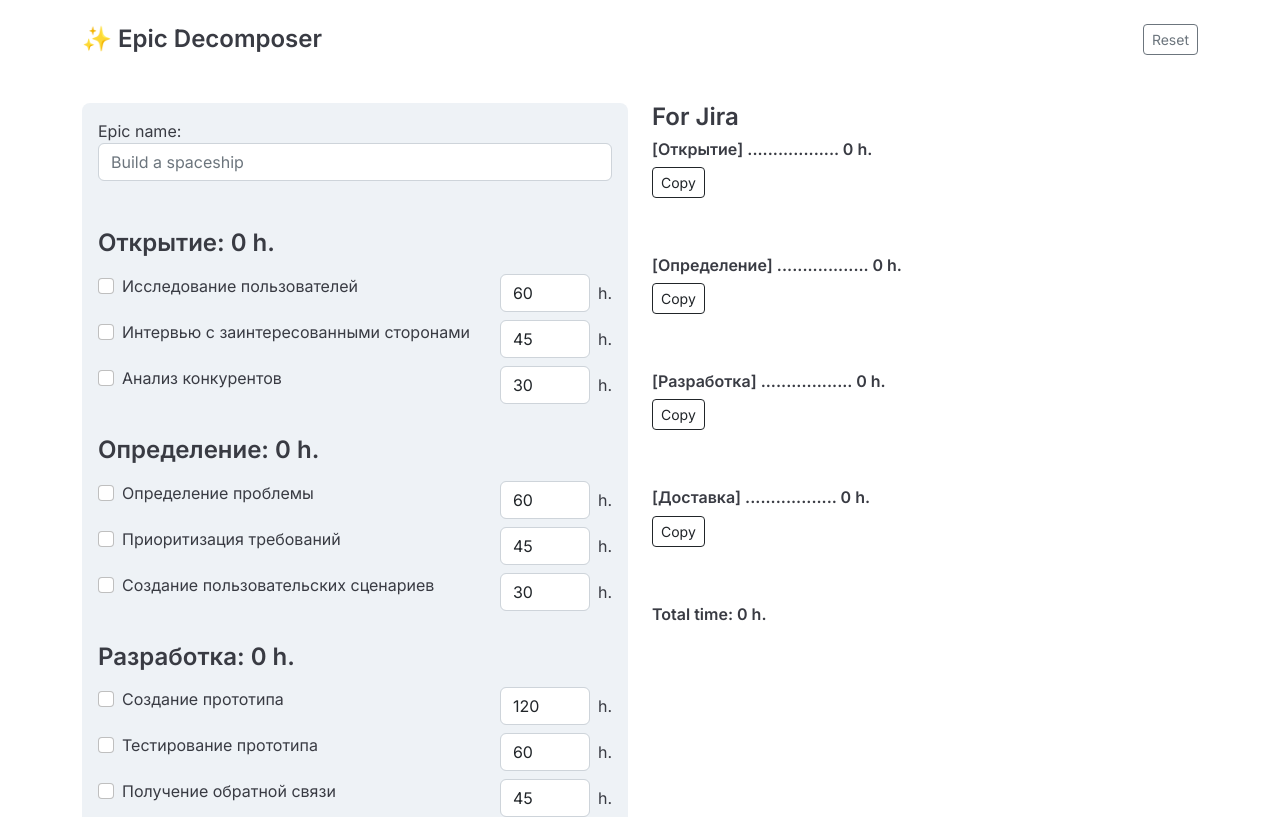
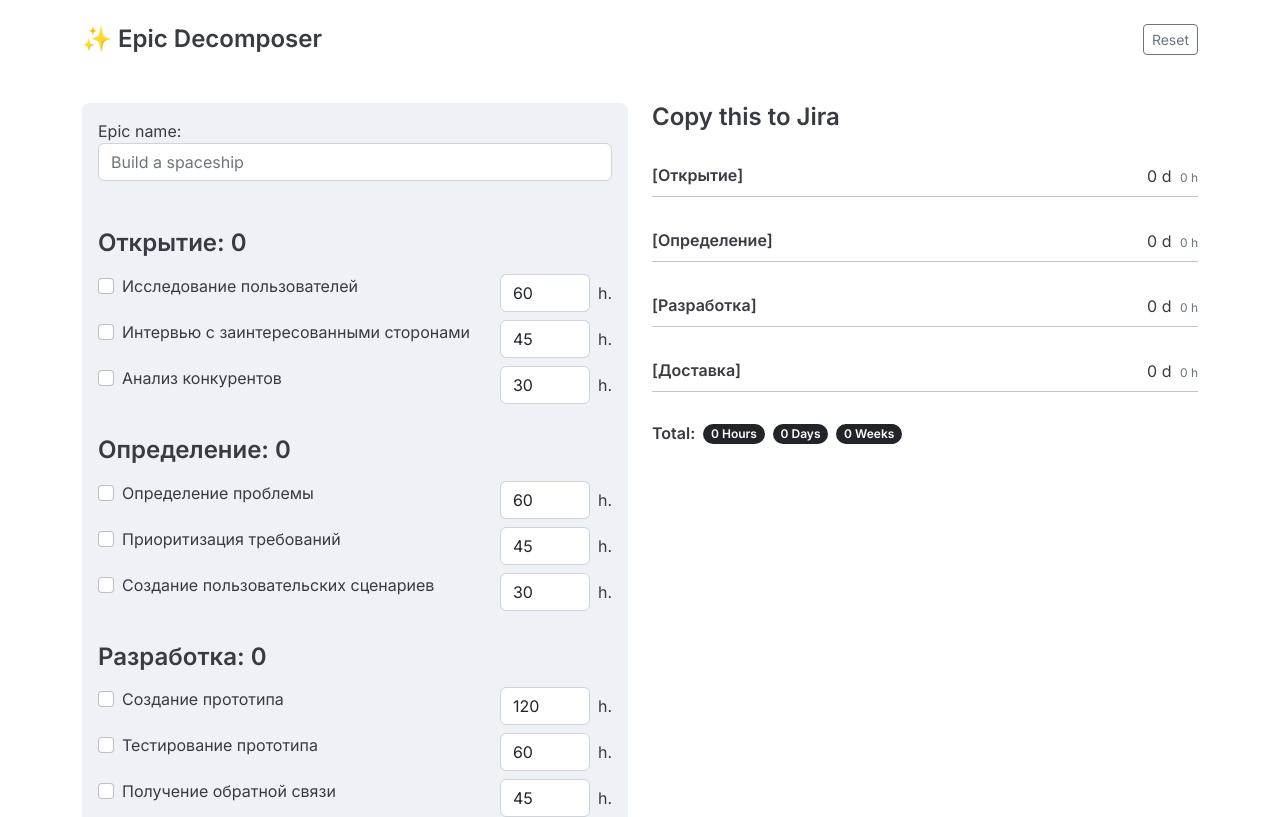
Before and after one commit to vasiliy-dudin/epic-decomposer, a Vue app: page / in a window 1280 px wide. Shown: the top 817 px of the page. Built offline with nearby package versions, Linux system fonts and the light colour scheme.

Commit message:
Добавляет оценку в днях/неделях, улучшает стили

```diff
--- a/src/App.vue
+++ b/src/App.vue
@@ -31,7 +31,7 @@
 						:key="'stage' + stageIndex"
 					>
 						<h4>
-							{{ stage.name }}: {{ stageTotalTime(stage) }} h.
+							{{ stage.name }}: {{ stageTotalTime(stage) }}
 						</h4>
 						<div
 							class="task-item"
@@ -49,30 +49,35 @@
 				</div>
 			</div>
 			<div class="col-md-6 results">
-				<h4>For Jira</h4>
+				<h4>Copy this to Jira</h4>
 				<div
 					v-for="(stage, index) in stages"
 					:key="'result' + index"
 					class="output-stage"
 				>
-					<h6>
-						[{{ stage.name }}] {{ epicName }} ..................
-						{{ stageTotalTime(stage) }} h.
-					</h6>
-					<button
-						class="btn btn-sm btn-outline-dark"
-						@click="copyToClipboard(stage)"
-					>
-						Copy
-					</button>
-					<div class="highlight">
-						<pre
-							class="pre-scrollable"
-						><code>{{ filteredTasks(stage).map(task => `* ${task.name} - ${task.time}`).join('\n') }}
-						  </code></pre>
+					<div class="output-stage__header">
+						<h6 class="output-stage__name">
+							[{{ stage.name }}] {{ epicName }}
+						</h6>
+						<button
+							class="output-stage__btn btn btn-sm btn-outline-dark"
+							@click="copyToClipboard(stage)"
+							>
+							Copy Plan
+						</button>
+						<div class="output-stage__time">{{ stageTotalTime(stage) / 4 }} d
+							<span class="output-stage__time__hours text-muted">{{ stageTotalTime(stage)}} h</span>
+						</div>
 					</div>
+					<pre class="pre-scrollable"><code>{{ filteredTasks(stage).map(task => `* ${task.name} - ${task.time} ч.`).join('\n') }}</code></pre>
 				</div>
-				<h6>Total time: {{ totalTime }} h.</h6>
+				<h6 class="results-total">
+					<span>Total:</span>
+					<span class="badge rounded-pill bg-dark">{{ totalTime }} Hours</span>
+					<span class="badge rounded-pill bg-dark">{{ totalTime / 4 }} Days</span>
+					<span class="badge rounded-pill bg-dark">{{ totalTime / 4 / 5 }} Weeks</span>
+
+				</h6>
 			</div>
 		</div>
 	</div>
--- /dev/null
+++ b/src/assets/_general.css
@@ -0,0 +1,25 @@
+
+body {
+	color: #393b43;
+	font-family: "Inter", sans-serif;
+}
+
+.h1,
+.h2,
+.h3,
+.h4,
+.h5,
+.h6,
+h1,
+h2,
+h3,
+h4,
+h5,
+h6 {
+	font-weight: 600;
+}
+
+
+.badge {
+	align-self: center;
+}
--- /dev/null
+++ b/src/assets/_layout.css
@@ -0,0 +1,15 @@
+
+header {
+	display: flex;
+	flex-wrap: wrap;
+	margin: 24px 0 48px;
+	flex-direction: row;
+	justify-content: space-between;
+	align-items: center;
+}
+
+.logo {
+	display: inline-block;
+	font-size: 1.5rem;
+	margin: 0;
+}
--- /dev/null
+++ b/src/assets/_results.css
@@ -0,0 +1,54 @@
+.results {
+	position: sticky;
+	top: 0;
+	max-height: 100vh;
+	overflow-y: auto;
+	gap: 24px;
+    display: flex;
+    flex-direction: column;
+}
+
+.output-stage__header {
+	display: flex;
+	align-items: center;
+	margin-bottom: 8px;
+	padding-bottom: 8px;
+	border-bottom: 1px solid #bcc4cd;
+}
+
+
+.output-stage__name {
+	margin: 0 8px 0 0;
+}
+
+.output-stage__time {
+	text-align: right;
+	margin-left: auto;
+}
+.output-stage__time__hours {
+	font-size: .75rem;
+	margin-left: 4px;
+}
+
+.output-stage__btn {
+	display: none;
+	flex-shrink: 0;
+	padding: 0 4px;
+}
+.output-stage:hover .output-stage__btn {
+	display: block;
+}
+
+
+pre {
+	margin-bottom: 0;
+    font-size: 0.8rem;
+    line-height: 1.2;
+}
+
+
+
+.results-total {
+	display: flex;
+	gap: 8px;
+}
--- /dev/null
+++ b/src/assets/_tasks.css
@@ -0,0 +1,30 @@
+
+.tasks {
+	margin-bottom: 32px;
+	padding: 16px;
+	background: #eef2f6;
+	border-radius: 8px;
+}
+
+.stage {
+	display: flex;
+	flex-direction: column;
+	gap: 8px;
+	margin-bottom: 32px;
+}
+
+.task-item {
+	display: flex;
+}
+.form-check {
+	flex: 1 0 auto;
+}
+.input-time {
+	display: inline-flex;
+	flex: 0 0 auto;
+	align-items: center;
+}
+.input-time__input {
+	width: 90px;
+	margin-right: 8px;
+}
--- a/src/assets/styles.css
+++ b/src/assets/styles.css
@@ -1,72 +1,4 @@
-body {
-    color: #393b43;
-	font-family: 'Inter', sans-serif;
-
-
-}
-
-.h1, .h2, .h3, .h4, .h5, .h6, h1, h2, h3, h4, h5, h6 {
-    font-weight: 600;
-}
-
-
-header {
-	display: flex;
-	flex-wrap: wrap;
-	margin: 24px 0 48px;
-	flex-direction: row;
-	justify-content: space-between;
-	align-items: center;
-}
-
-.logo {
-	display: inline-block;
-	font-size: 1.5rem;
-	margin: 0;
-}
-
-
-
-.tasks {
-	margin-bottom: 32px;
-    padding: 16px;
-    background: #eef2f6;
-    border-radius: 8px;
-}
-
-.stage {
-	display: flex;
-    flex-direction: column;
-	gap: 8px;
-	margin-bottom: 32px;
-}
-
-.task-item {
-    display: flex;
-}
-.form-check {
-    flex: 1 0 auto;
-}
-.input-time {
-	display: inline-flex;
-	flex: 0 0 auto;
-	align-items: center;
-}
-.input-time__input {
-	width: 90px;
-	margin-right: 8px;
-}
-
-.table {
-	--bs-table-border-color: #ced4da;
-}
-
-
-
-
-.results {
-	position: sticky;
-	top: 0;
-	max-height: 100vh;
-	overflow-y: auto;
-  }
+@import "_general.css";
+@import "_layout.css";
+@import "_tasks.css";
+@import "_results.css";
```
Also changed, not shown: src/assets/logo.svg (deleted).
